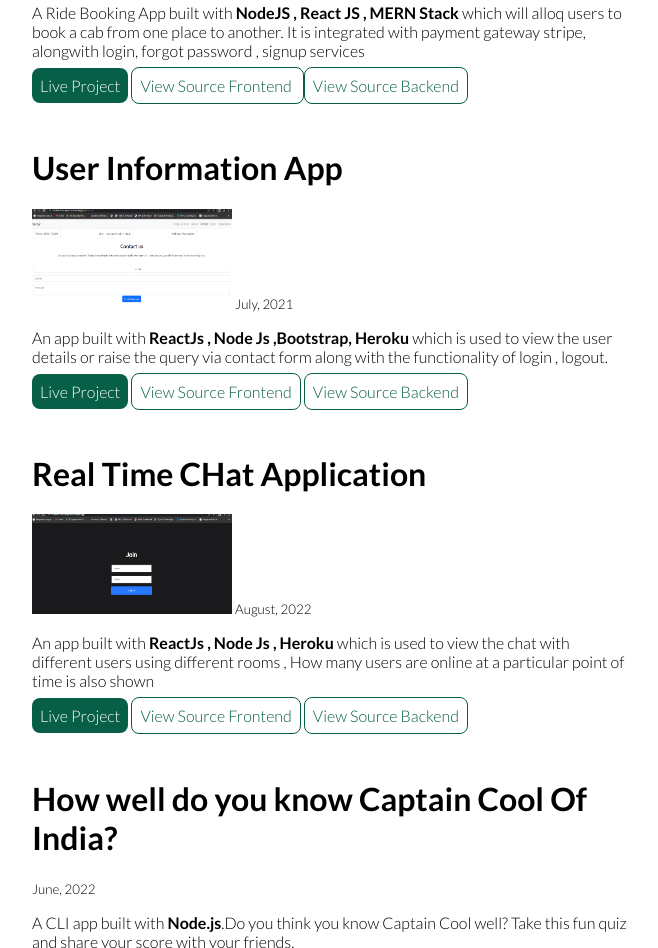
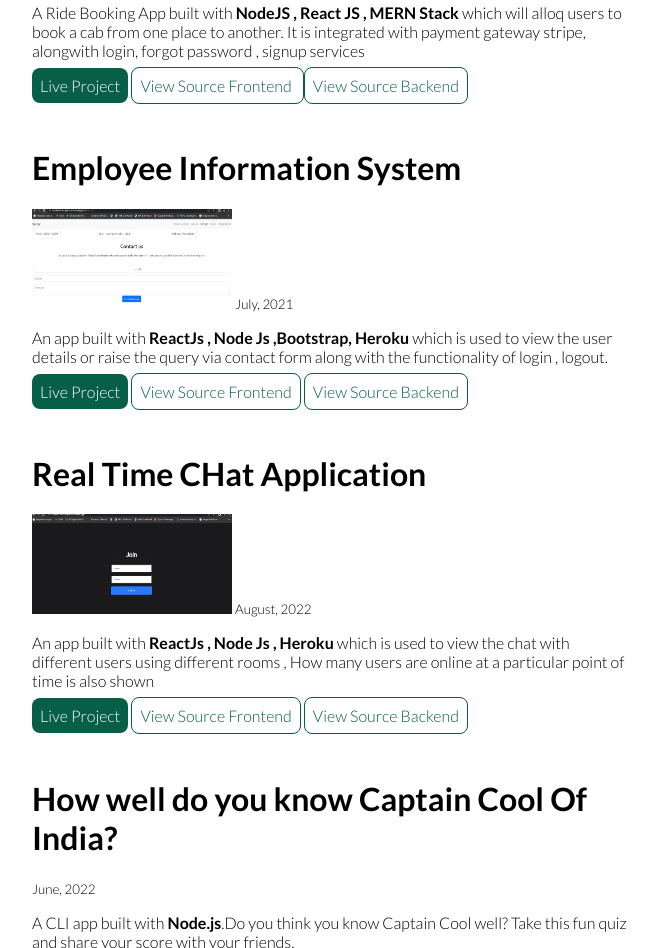
Before and after one commit to mudra33/Portfolio, a plain HTML site: page projects.html in a window 1280 px wide. Shown: the part 784-1732 px from the top of the page, without its empty margins (328-986 px from the left). Drawn offline with Linux system fonts and the light colour scheme.

Commit message:
App Title CHanged

```diff
--- a/projects.html
+++ b/projects.html
@@ -78,7 +78,7 @@
         </li>
         <li>
             <div class="container container-center">
-                <h1>User Information App</h1>
+                <h1>Employee Information System</h1>
                 <img class="hero-img" src="images/userInfo.png" width="200" height="100">
                 <small>July, 2021</small>
                 <p>An app built with <strong>ReactJs , Node Js ,Bootstrap, Heroku</strong> which is used to view the
```
